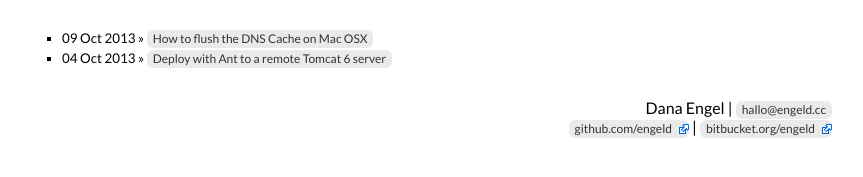
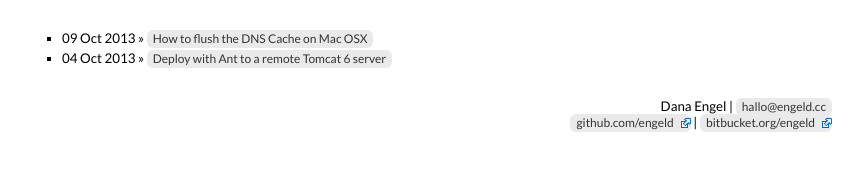
Before and after one commit to engeld/engeld.github.com, a Jekyll site: the page built from archive.html, in a window 1280 px wide. Shown: the part 134-311 px from the top of the page, without its empty margins (208-1071 px from the left). Built offline with Jekyll 4.4.1, drawn with Linux system fonts in a browser that asks for light colours; Markdown is read by kramdown in place of the engine named in the settings.

Commit message:
add new css-rule for class '.contact' which sets font-size to 10pt and font to Lato

```diff
--- a/css/main.css
+++ b/css/main.css
@@ -139,6 +139,11 @@ del {
   margin-right: auto;
 }
 
+.contact {
+  font-family: 'Lato', arial, serif;
+  font-size: 10pt;
+}
+
 .highlight {
   font-family: Consolas,Menlo,Monaco,Lucida Console,Liberation Mono,DejaVu Sans Mono,Bitstream Vera Sans Mono,Courier New,monospace,serif;
   background: #EEEEEE;
```
